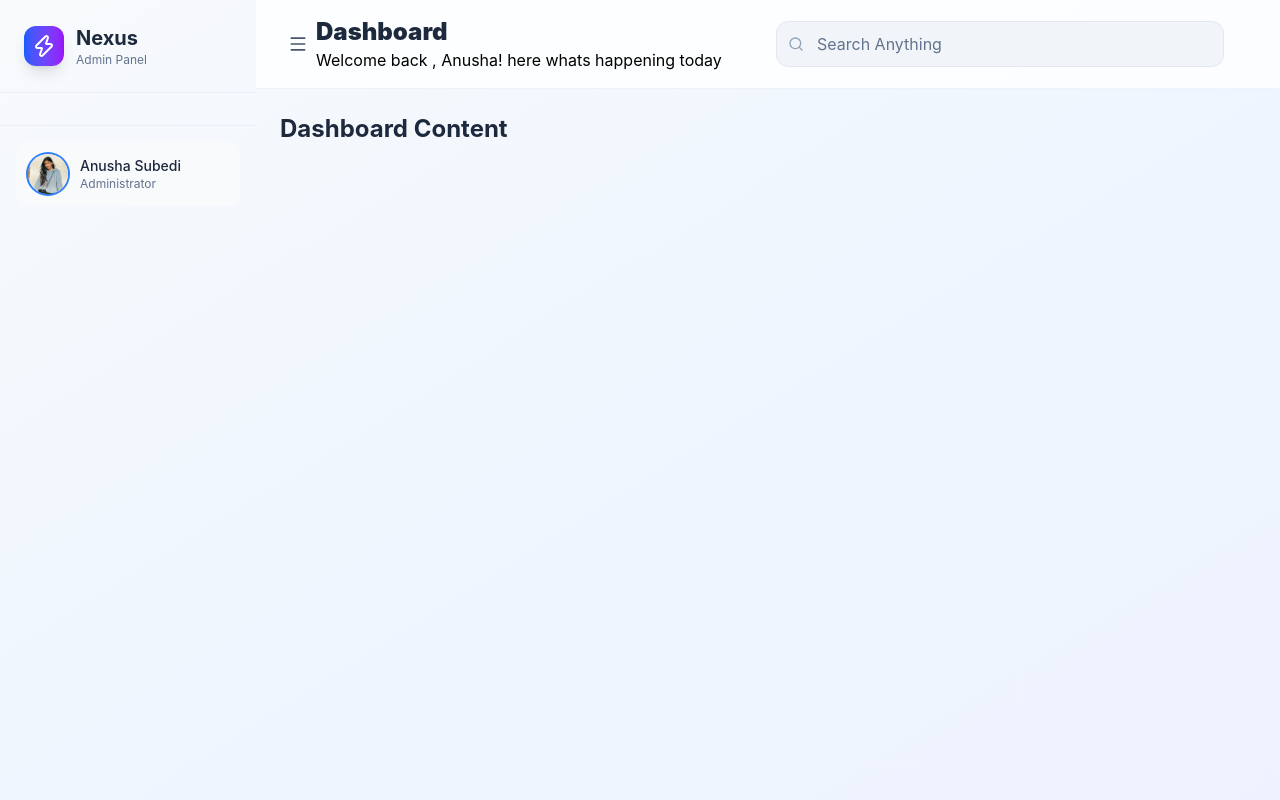
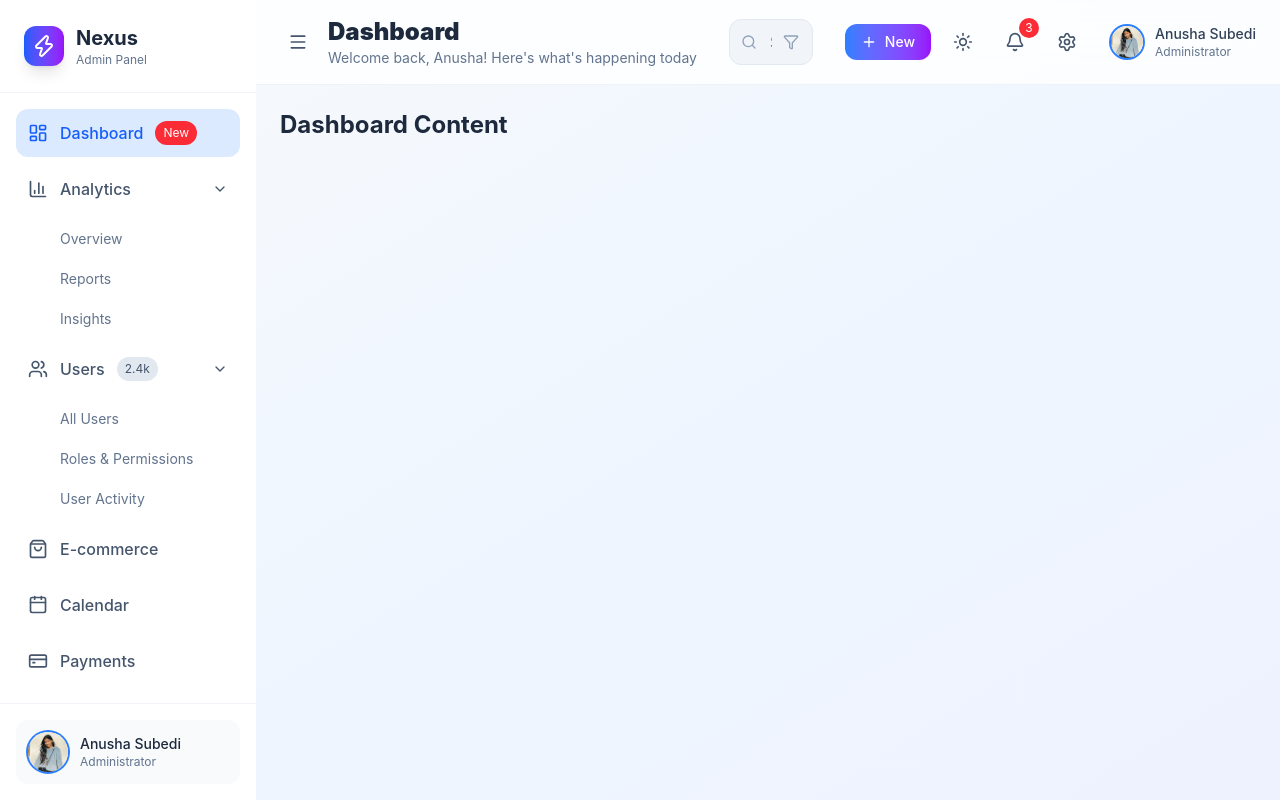
Before and after one commit to anusha192/admindashboard, a React (Vite) app: page / in a window 1280 px wide. Built offline with nearby package versions, Linux system fonts and the light colour scheme.

Commit message:
Add dashboard header and sidebar

```diff
--- a/src/component/Header.jsx
+++ b/src/component/Header.jsx
@@ -1,34 +1,133 @@
-import { Menu ,Search } from 'lucide-react'
+import {
+  Menu,
+  Search,
+  Filter,
+  Plus,
+  Sun,
+  Bell,
+  Settings
+} from 'lucide-react'
+
 import React from 'react'
+import profile from '../image/profile.png'
 
 const Header = () => {
   return (
-  <>
-  <div className='flex items-center justify-between bg-white/80 dark:bg-slate-900/80 backdrop-blur-xl border-b border-slate-200/50 dark:border-slate-700/50 px-6 py-4 '>
-  {/* left session */}
+    <>
+      <div className="flex items-center justify-between bg-white/80 dark:bg-slate-900/80 backdrop-blur-xl border-b border-slate-200/50 dark:border-slate-700/50 px-6 py-4">
 
-  <div className='flex items-center'>
-   <button className='p-2 rounded-lg text-slate-600 dark:text-slate-300 hover:text-slate-100 dark:hover:bg-slate-800 transition-colors'>
-    <Menu className='w-5 h-5'/>
-   </button>
-   <div className='hidden md:block'>
-    <h1 className='text-2xl font-black text-slate-800 dark:text-white'>Dashboard</h1>
-    <p> Welcome back , Anusha! here whats happening today</p>
-   </div>
-  </div>
-   {/* center */}
+        {/* Left Section */}
+        <div className="flex items-center">
 
-  <div className='flex-1 max-w-md mx-8'>
-    <div className='relative'>
-      <Search className='w-4  h-4  absolute left-3 top-1/2 transform -translate-y-1/2 text-slate-400 '/>
-      <input type="text" placeholder="Search Anything" className="w-full pl-10 pr-4 py-2.5 bg-slate-100 dark:bg-slate-800 border border-slate-200 dark:border-slate-700 rounded-xl text-slate-800 dark:text-white placeholder-slate-500 focus:outline-none focus:ring-2 focus:ring-blue-500 focus:border-transparent transition-all" />
-    </div>
-  </div>
+          <button className="p-2 rounded-lg text-slate-600 dark:text-slate-300 hover:bg-slate-100 dark:hover:bg-slate-800 transition-colors">
+            <Menu className="w-5 h-5" />
+          </button>
 
-  </div>
+          <div className="hidden md:block ml-3">
+            <h1 className="text-2xl font-black text-slate-800 dark:text-white">
+              Dashboard
+            </h1>
+
+            <p className="text-sm text-slate-500 dark:text-slate-400">
+              Welcome back, Anusha! Here's what's happening today
+            </p>
+          </div>
+
+        </div>
 
 
-  </>
+        {/* Center - Search */}
+        <div className="flex-1 max-w-md mx-8">
+
+          <div className="relative">
+
+            <Search className="w-4 h-4 absolute left-3 top-1/2 transform -translate-y-1/2 text-slate-400" />
+
+            <input
+              type="text"
+              placeholder="Search Anything"
+              className="w-full pl-10 pr-10 py-2.5 bg-slate-100 dark:bg-slate-800 border border-slate-200 dark:border-slate-700 rounded-xl text-slate-800 dark:text-white placeholder-slate-500 focus:outline-none focus:ring-2 focus:ring-blue-500 focus:border-transparent transition-all"
+            />
+
+            <button className="absolute right-2 top-1/2 transform -translate-y-1/2 p-1.5 text-slate-400 hover:text-slate-600 dark:hover:text-slate-200">
+              <Filter className="w-4 h-4" />
+            </button>
+
+          </div>
+
+        </div>
+
+
+        {/* Right Section */}
+        <div className="flex items-center space-x-3">
+
+          {/* Quick Action */}
+          <button className="hidden lg:flex items-center space-x-2 py-2 px-4 bg-gradient-to-r from-blue-500 to-purple-600 text-white rounded-xl hover:shadow-lg transition-all">
+
+            <Plus className="w-4 h-4" />
+
+            <span className="text-sm font-medium">
+              New
+            </span>
+
+          </button>
+
+
+          {/* Theme Toggle */}
+          <button className="p-2.5 rounded-xl text-slate-600 dark:text-slate-300 hover:bg-slate-100 dark:hover:bg-slate-800 transition-colors">
+
+            <Sun className="w-5 h-5" />
+
+          </button>
+
+
+          {/* Notification */}
+          <button className="relative p-2.5 rounded-xl text-slate-600 dark:text-slate-300 hover:bg-slate-100 dark:hover:bg-slate-800 transition-colors">
+
+            <Bell className="w-5 h-5" />
+
+            <span className="absolute -top-1 -right-1 w-5 h-5 bg-red-500 text-white text-xs rounded-full flex items-center justify-center">
+              3
+            </span>
+
+          </button>
+
+
+          {/* Settings */}
+          <button className="p-2.5 rounded-xl text-slate-600 dark:text-slate-300 hover:bg-slate-100 dark:hover:bg-slate-800 transition-colors">
+
+            <Settings className="w-5 h-5" />
+
+          </button>
+
+
+          {/* User Profile */}
+          <div className="flex items-center space-x-3 pl-3">
+
+            <img
+              src={profile}
+              alt="user"
+              className="w-8 h-8 rounded-full ring-2 ring-blue-500"
+            />
+
+            <div className="hidden md:block">
+
+              <p className="text-sm font-medium text-slate-700 dark:text-white">
+                Anusha Subedi
+              </p>
+
+              <p className="text-xs text-slate-500 dark:text-slate-400 truncate">
+                Administrator
+              </p>
+
+            </div>
+
+          </div>
+
+        </div>
+
+      </div>
+    </>
   )
 }
 
--- a/src/component/Sidebar.jsx
+++ b/src/component/Sidebar.jsx
@@ -1,10 +1,100 @@
-import { Zap } from 'lucide-react'
 import React from 'react'
 import profile from '../image/profile.png'
 
+import {
+  BarChart3,
+  Calendar,
+  ChevronDown,
+  CreditCard,
+  FileText,
+  LayoutDashboard,
+  MessageSquare,
+  Package,
+  Settings,
+  ShoppingBag,
+  Users,
+  Zap,
+} from 'lucide-react'
+
+const menuItems = [
+  {
+    id: 'dashboard',
+    icon: LayoutDashboard,
+    label: 'Dashboard',
+    active: true,
+    badge: 'New',
+  },
+
+  {
+    id: 'analytics',
+    icon: BarChart3,
+    label: 'Analytics',
+    submenu: [
+      { id: 'overview', label: 'Overview' },
+      { id: 'reports', label: 'Reports' },
+      { id: 'insights', label: 'Insights' },
+    ],
+  },
+
+  {
+    id: 'users',
+    icon: Users,
+    label: 'Users',
+    count: '2.4k',
+    submenu: [
+      { id: 'all-users', label: 'All Users' },
+      { id: 'roles', label: 'Roles & Permissions' },
+      { id: 'activity', label: 'User Activity' },
+    ],
+  },
+
+  {
+    id: 'ecommerce',
+    icon: ShoppingBag,
+    label: 'E-commerce',
+  },
+
+  {
+    id: 'calendar',
+    icon: Calendar,
+    label: 'Calendar',
+  },
+
+  {
+    id: 'payments',
+    icon: CreditCard,
+    label: 'Payments',
+  },
+
+  {
+    id: 'reports',
+    icon: FileText,
+    label: 'Reports',
+  },
+
+  {
+    id: 'messages',
+    icon: MessageSquare,
+    label: 'Messages',
+  },
+
+  {
+    id: 'products',
+    icon: Package,
+    label: 'Products',
+  },
+
+  {
+    id: 'settings',
+    icon: Settings,
+    label: 'Settings',
+  },
+]
+
 const Sidebar = () => {
   return (
-    <>
+    <div className="h-full flex flex-col bg-white dark:bg-slate-900">
+
       {/* Logo */}
       <div className="p-6 border-b border-slate-200/50 dark:border-slate-700/50">
 
@@ -33,6 +123,74 @@ const Sidebar = () => {
 
       {/* Navigation */}
       <nav className="flex-1 p-4 space-y-2 overflow-y-auto">
+
+        {menuItems.map((item) => {
+          return (
+            <div key={item.id}>
+
+              {/* Main Menu */}
+              <button
+                className={`w-full flex items-center justify-between p-3 rounded-xl transition-all duration-200 ${
+                  item.active
+                    ? 'bg-blue-100 text-blue-600 dark:bg-blue-900/30 dark:text-blue-400'
+                    : 'text-slate-600 dark:text-slate-300 hover:bg-slate-100 dark:hover:bg-slate-800'
+                }`}
+              >
+
+                <div className="flex items-center space-x-3">
+
+                  <item.icon className="w-5 h-5" />
+
+                  <span className="font-medium">
+                    {item.label}
+                  </span>
+
+                  {/* Badge */}
+                  {item.badge && (
+                    <span className="px-2 py-1 text-xs bg-red-500 text-white rounded-full">
+                      {item.badge}
+                    </span>
+                  )}
+
+                  {/* Count */}
+                  {item.count && (
+                    <span className="px-2 py-1 text-xs bg-slate-200 dark:bg-slate-700 text-slate-600 dark:text-slate-300 rounded-full">
+                      {item.count}
+                    </span>
+                  )}
+
+                </div>
+
+                {/* Arrow */}
+                {item.submenu && (
+                  <ChevronDown className="w-4 h-4" />
+                )}
+
+              </button>
+
+
+              {/* Sub Menu */}
+              {item.submenu && (
+                <div className="ml-8 mt-2 space-y-1">
+
+                  {item.submenu.map((subitem) => {
+                    return (
+                      <button
+                        key={subitem.id}
+                        className="w-full text-left px-3 py-2 text-sm text-slate-500 dark:text-slate-400 hover:text-blue-600 dark:hover:text-blue-400"
+                      >
+                        {subitem.label}
+                      </button>
+                    )
+                  })}
+
+                </div>
+              )}
+
+            </div>
+          )
+        })}
+
       </nav>
 
 
@@ -63,7 +221,7 @@ const Sidebar = () => {
 
       </div>
 
-    </>
+    </div>
   )
 }
 
```
